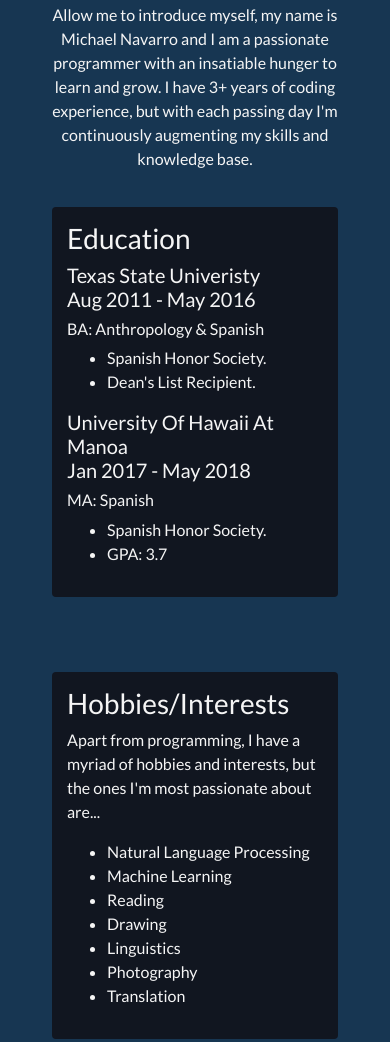
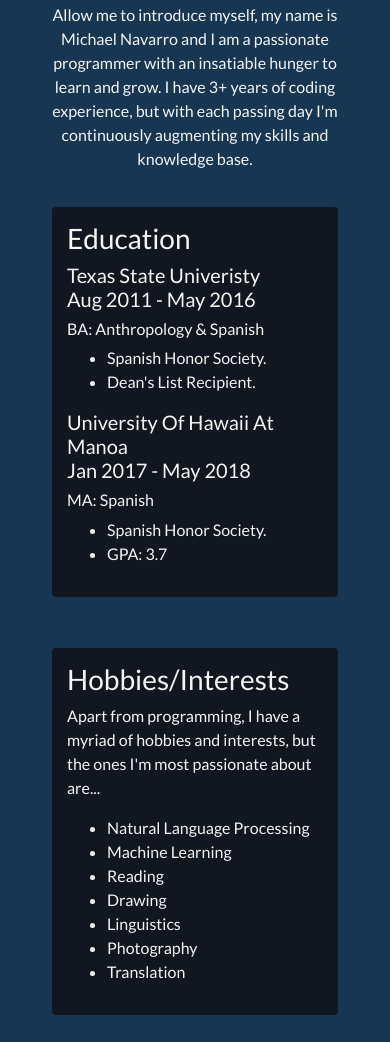
Before and after one commit to angelo93/portfolio-v2, a plain HTML site: page index.html in a window 390 px wide. Shown: the part 4550-5592 px from the top of the page. Drawn offline with Linux system fonts and the light colour scheme.

Commit message:
Fix about me spacing issue

```diff
--- a/css/style.css
+++ b/css/style.css
@@ -380,9 +380,6 @@
 /*---- End Tech Stack Section ----*/
 
 /*---- Start Contact Section ----*/
-.about-me {
-  padding: 5px;
-}
 .about-card {
   width: 100%;
   padding: 5px;
@@ -407,7 +404,7 @@
 
 #contact {
   background: rgb(23, 54, 82);
-  padding: 60px 5px 20px 5px;
+  padding: 60px 5px 40px 5px;
 }
 
 #contact h1 {
@@ -486,6 +483,11 @@
 @media (min-width: 1200px) { ... }
 
 =============*/
+@media (min-width: 992px) {
+  #about-me {
+    padding-left: 80px;
+  }
+}
 
 @media (max-width: 815px) {
   .navbar {
--- a/index.html
+++ b/index.html
@@ -423,14 +423,14 @@
 
     <!-- Start Contact Section -->
     <section id="contact" class="offset">
-      <div class="d-md-flex h-md-100 align-items-center">
+      <div class="d-lg-flex h-md-100 align-items-center">
         <!-- First Half -->
 
-        <div class="col-lg-6 h-md-100">
+        <div id="about-me" class="col-lg-6 h-md-100">
           <div
             class="d-md-flex align-items-center h-100 text-center justify-content-center"
           >
-            <div class="container">
+            <div class="container-fluid">
               <h1>About Me</h1>
               <p>
                 Allow me to introduce myself, my name is Michael Navarro and I
@@ -445,7 +445,7 @@
                   <!-- First Half -->
 
                   <div class="col-xl-6 h-md-100">
-                    <div class="d-flex h-100 pt-1 pb-4">
+                    <div class="d-flex h-100 pt-1">
                       <div class="card about-card">
                         <div class="about-card-body">
                           <h3>Education</h3>
@@ -475,7 +475,7 @@
                   <!-- Second Half -->
 
                   <div class="col-xl-6 h-md-100 ">
-                    <div class="d-flex h-100 pt-1 pb-4">
+                    <div class="d-flex h-100 pt-1">
                       <div class="card about-card">
                         <div class="about-card-body">
                           <h3>Hobbies/Interests</h3>
```
